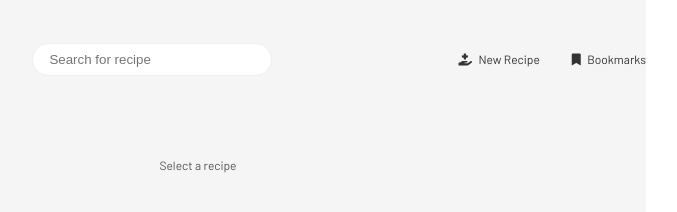
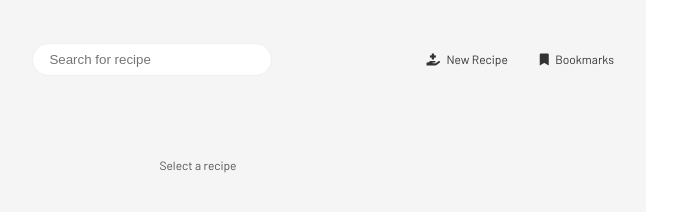
Before and after one commit to Lodennn/Recipo-Application, a website built with Parcel: page index.html in a window 1280 px wide. Shown: the whole page, without its empty margins (442-1119 px from the left). Built offline with nearby package versions, Linux system fonts and the light colour scheme.

Commit message:
change content style

```diff
--- a/src/sass/base/_base.scss
+++ b/src/sass/base/_base.scss
@@ -57,6 +57,7 @@ a:visited {
   position: relative;
   @media screen and (max-width: $bp-tab-land) {
     grid-column: content-start/content-end;
-    padding-inline: 0rem;
+    // padding-inline: 0rem;
+    padding-inline: 4rem;
   }
 }
```
